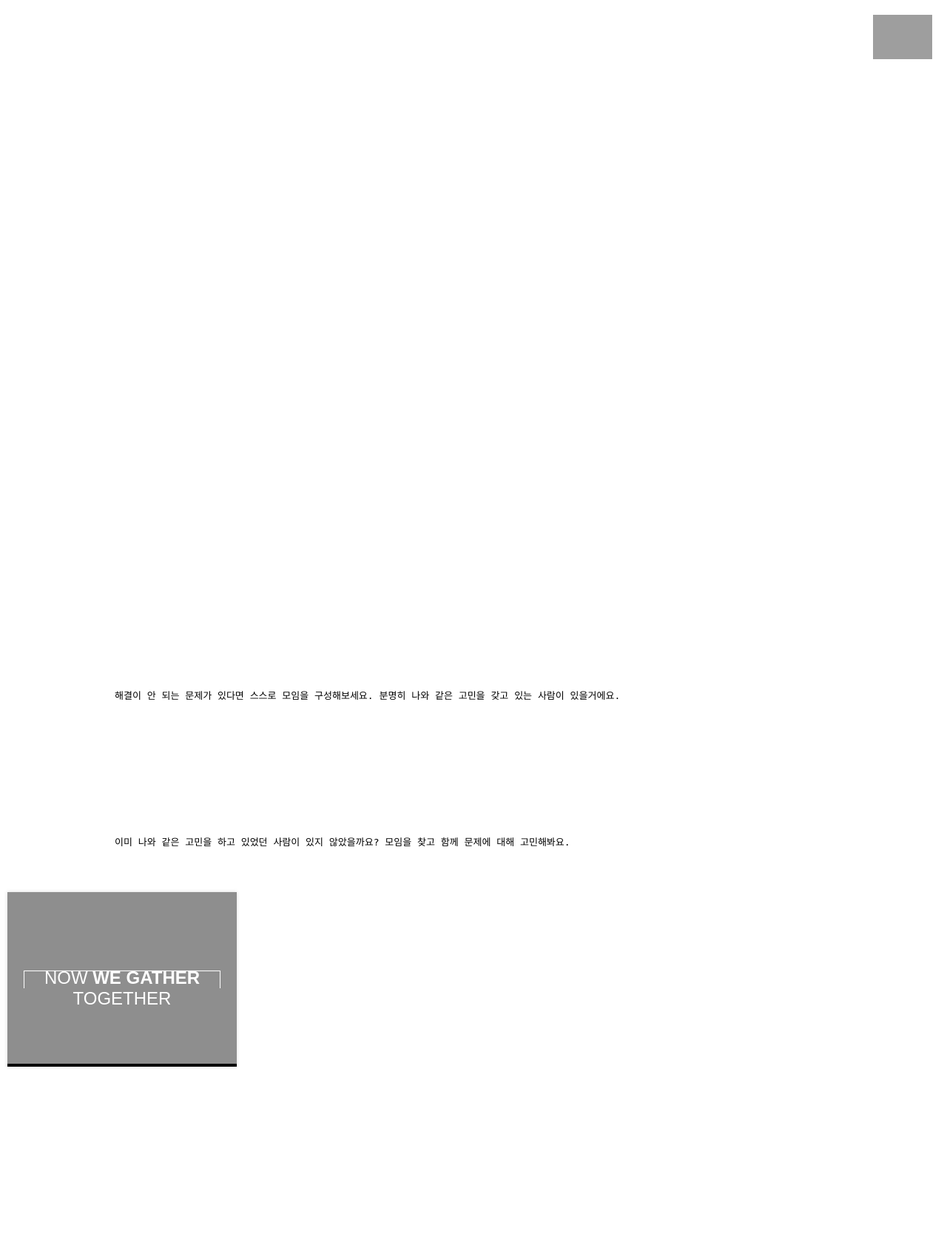
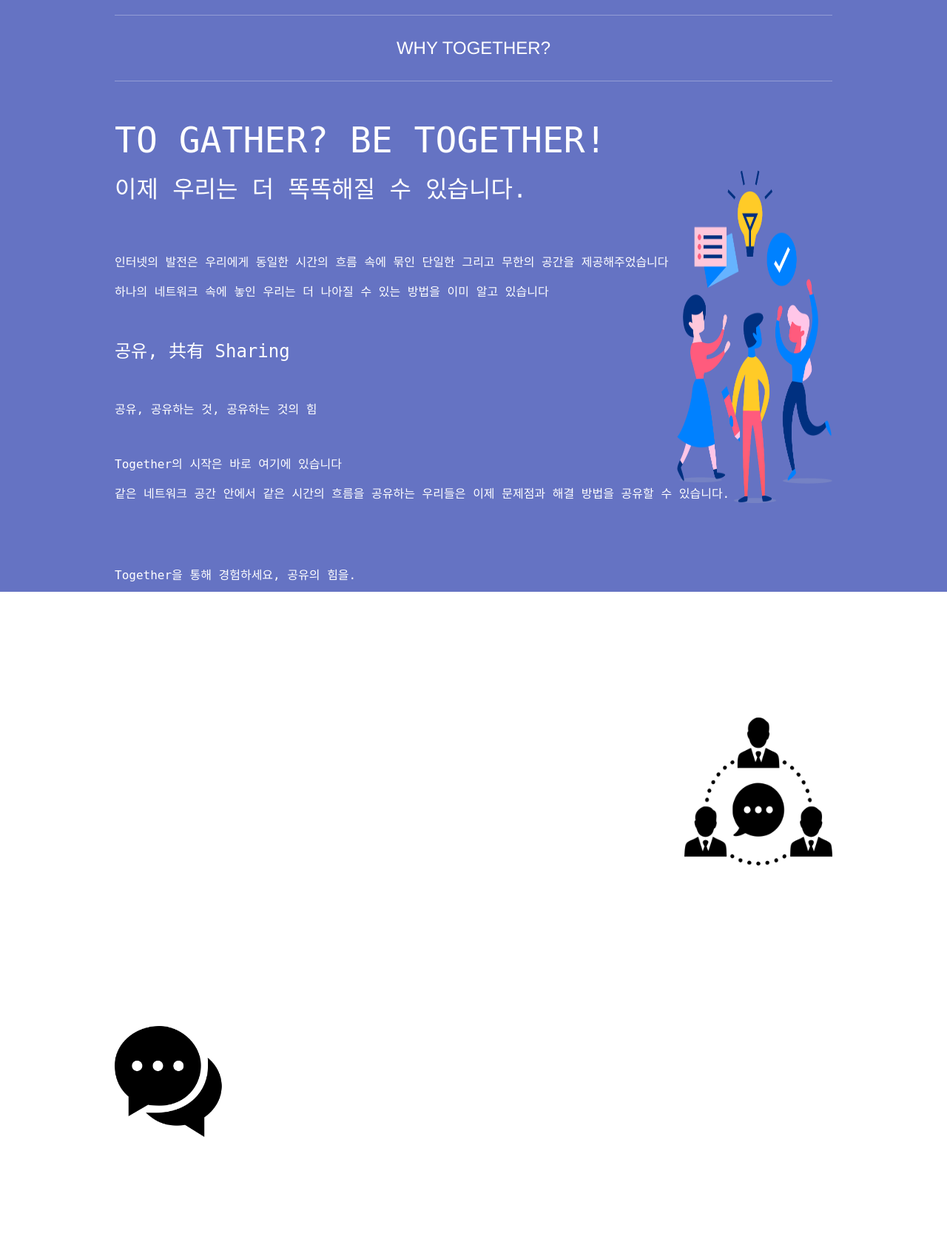
Before and after one commit to jnl1128/sharing-together-website, a Django app: template website/templates/website/main.html in a window 1280 px wide. Shown: the whole page at 74% size. Before the commit the page ends 1443 px from the top, so only its background shows below. Run offline with Django 3.2, Linux system fonts and the light colour scheme; the template is opened without the code that fills it, so the values that code supplies are empty; parts of the project's set-up code (start-up, migrations or seed data) failed here and were passed over; some libraries are stand-ins or nearby versions; grey boxes are pictures that could not be loaded.

Commit message:
전체적인 main page 구성했습니다 base 상속은 안받은 상태인데 main page 를 베이스 상속받아서 그 블락 안에 넣을지 아니면 메인페이지 자체를 따로 둘지 고민입니다 이부분에 대해서는 논의 필요할거같습니다!

```diff
--- a/website/static/css/main.css
+++ b/website/static/css/main.css
@@ -1,4 +1,3 @@
-
 
 body {
   font-family: Helvetica,Tahoma;
@@ -11,13 +10,6 @@ body {
 *:after {
   box-sizing: border-box; }
 
-a {
-  text-decoration: none;
-  color: #FF4081; }
-
-/**
- * Backgrounds
- */
 .backgrounds {
   width: 100%;
   height: 100%;
@@ -44,45 +36,7 @@ a {
   background: #3F51B5;
   opacity: 0.8; }
 
-/**
- * Hero
- */
-.header {
-  width: 100%;
-  height: 100vh;
-  position: relative;
-  overflow: hidden;
-  color: #FFF;
-  text-align: center; }
 
-.header-center {
-  width: 100%;
-  position: absolute;
-  top: 40%;
-  left: 0;
-  -webkit-transform: translate(0, -50%);
-      -ms-transform: translate(0, -50%);
-          transform: translate(0, -50%); }
-
-.hero__logo {
-  font-size: 60px;
-  color: rgba(0, 0, 0, 0.5); }
-
-.header__text {
-  font-weight: normal;
-  opacity: 0.8; }
-
-.header__scroll {
-  position: absolute;
-  bottom: 60px;
-  width: 200px;
-  margin: auto;
-  display: block;
-  cursor: pointer;
-  padding-bottom: 40px;
-  left: 0;
-  right: 0;
-  text-transform: uppercase; }
 
 
 @-webkit-keyframes pulse {
@@ -107,20 +61,7 @@ a {
     -webkit-transform: translate(0, 0);
             transform: translate(0, 0); } }
 
-.octocat {
-  position: absolute;
-  top: 20px;
-  right: 20px;
-  width: 80px; }
-  .octocat img {
-    display: block;
-    width: 100%; }
 
-]
-
-/**
- * Sections
- */
 .section {
   width: 100%;
   float: left;
@@ -135,123 +76,41 @@ a {
   border-top: 1px solid rgba(255, 255, 255, 0.3);
   border-bottom: 1px solid rgba(255, 255, 255, 0.3);
   width: 100%;
-  clear: both; }
+  clear: both;
+}
 
 .container {
   width: 970px;
   margin: 0 auto;
   max-width: 90%;
   -webkit-transform: translateZ(1000px);
-          transform: translateZ(1000px); }
+          transform: translateZ(1000px);
+        color: #FFF}
 
-@import url(https://fonts.googleapis.com/css?family=Raleway:400,500,800);
+.code {
+  width: 40%;
+  clear: both;
+  height: 200px;
+  border-radius: 2px;
+  margin: 12vh 0;
+  padding: 10px;
 
-figure.TO_GATHER {
-  font-family: 'Raleway', Arial, sans-serif;
-  position: relative;
-  overflow: hidden;
-  margin: 10px;
-  min-width: 220px;
-  max-width: 310px;
-  max-height: 310px;
-  width: 100%;
-  background: #000000;
-  color: #ffffff;
-  text-align: center;
-  box-shadow: 0 0 5px rgba(0, 0, 0, 0.15);
-  font-size: 16px;
 }
-figure.TO_GATHER * {
-  -webkit-box-sizing: border-box;
-  box-sizing: border-box;
-  -webkit-transition: all 0.45s ease-in-out;
-  transition: all 0.45s ease-in-out;
+
+  .code pre, .code code {
+    height: 100%;
+    margin: 0;
+    color:#FFF:
 }
-figure.TO_GATHER img {
-  max-width: 100%;
-  position: relative;
-  opacity: 0.9;
-}
-figure.TO_GATHER figcaption {
-  position: absolute;
-  top: 45%;
-  left: 7%;
-  right: 7%;
-  bottom: 45%;
-  border: 1px solid white;
-  border-width: 1px 1px 0;
-}
-figure.TO_GATHER .heading {
-  overflow: hidden;
-  -webkit-transform: translateY(50%);
-  transform: translateY(50%);
-  position: absolute;
-  bottom: 0;
-  width: 100%;
-}
-figure.TO_GATHER h2 {
-  display: table;
-  margin: 0 auto;
-  padding: 0 10px;
-  position: relative;
-  text-align: center;
-  width: auto;
-  text-transform: uppercase;
-  font-weight: 400;
-}
-figure.TO_GATHER h2 span {
-  font-weight: 800;
-}
-figure.TO_GATHER h2:before,
-figure.TO_GATHER h2:after {
-  position: absolute;
-  display: block;
-  width: 1000%;
-  height: 1px;
-  content: '';
-  background: white;
-  top: 50%;
-}
-figure.TO_GATHER h2:before {
-  left: -1000%;
-}
-figure.TO_GATHER h2:after {
-  right: -1000%;
-}
-figure.TO_GATHER p {
-  top: 50%;
-  -webkit-transform: translateY(-50%);
-  transform: translateY(-50%);
-  position: absolute;
-  width: 100%;
-  padding: 0 20px;
-  margin: 0;
-  opacity: 0;
-  line-height: 1.6em;
-  font-size: 0.9em;
-}
-figure.TO_GATHER a {
-  left: 0;
-  right: 0;
-  top: 0;
-  bottom: 0;
-  position: absolute;
-  z-index: 1;
-}
-figure.TO_GATHER:hover img,
-figure.TO_GATHER.hover img {
-  opacity: 0.25;
-  -webkit-transform: scale(1.1);
-  transform: scale(1.1);
-}
-figure.TO_GATHER:hover figcaption,
-figure.TO_GATHER.hover figcaption {
-  top: 7%;
-  bottom: 7%;
-}
-figure.TO_GATHER:hover p,
-figure.TO_GATHER.hover p {
-  opacity: 1;
-  -webkit-transition-delay: 0.35s;
-  transition-delay: 0.35s;
-}
+  .code code {
+    padding: 20px 0 0 20px; }
+  .code--small code {
+    padding-top: 75px; }
+  .code--left {
+    float: left; }
+  .code--right {
+    float: right; }
+  .code--wider {
+    width: 60%; }
+    .code--wider code {
+      padding-top: 60px; }
--- a/website/templates/website/main.html
+++ b/website/templates/website/main.html
@@ -1,73 +1,111 @@
-
+{% load static %}
 <!DOCTYPE html>
 <html>
 	<head>
 		<meta charset="utf-8">
 		<title>TOGETHER</title>
-		<meta name="description" content="AOS - Animate On Scroll library using CSS3">
-		<meta name="keywords" content="AOS, animate on scroll, css3 scroll animations, simple scroll animations">
-		<meta name="viewport" content="width=device-width">
+
 		<link rel="stylesheet" href="https://unpkg.com/aos@2.3.1/dist/aos.css" />
-		<!-- <link rel="stylesheet" href="http://localhost:3002/dist/aos.css" /> -->
-    <link rel="stylesheet" type = text/css href= "css/main.css" />
+		<link rel="stylesheet" href="{% static 'css/main.css' %}" />
+		<link rel="stylesheet" href="{% static 'css/button.css' %}"/>
+		<style>
+		@import url(//fonts.googleapis.com/earlyaccess/nanumgothic.css);
+		</style>
+	</head>
 
-	</head>
 	<body>
 
+		<div class="backgrounds overlay">
+			<div class="background" data-aos="fade-in" data-aos-duration="1500" data-aos-anchor=".section--hero"></div>
+		</div>
 
-
-		<header class="header">
-			<div class="header-center">
-				<h1 class="header_logo" data-aos="fade-up" data-aos-easing="ease" data-aos-delay="400">Why TOGETHER? <span></span></h1>
-			</div>
-			<span class="header_text" data-aos="fade-up" data-aos-easing="ease" data-aos-delay="800">
-				왜 TOGETHER 일까요?<br>
-			</span>
-      <p class="header_scroll"data-aos="fade-down" data-aos-easing="ease" data-aos-delay="1200">       이제 우리는 더 똑똑해질 수 있습니다. </p>
-      <p class="header_scroll" data-aos="fade-down" data-aos-easing="ease" data-aos-delay="1600">      하나의 네트워크 공간 안에서 동일한 시간의 흐름속에 놓인 우리들은 문제점을 공유하고 해결 방법을 논의합니다.</p>
-
-
-			<a href="http://github.com/michalsnik/aos" target="_blank" class="octocat" data-aos="zoom-out" data-aos-delay="1500">
-				<img src="img/github_octocat.png" alt="">
-			</a>
-		</header>
 
 		<section class="section section--code">
 			<div class="container">
-				<h2 class="section-title" data-aos="fade-right" data-aos-delay="2500">TO GATHER</h2>
-				<div class="secton-contents" data-aos="fade-left" data-aos-delay="2500">
-					<pre><code>해결이 안 되는 문제가 있다면 스스로 모임을 구성해보세요. 분명히 나와 같은 고민을 갖고 있는 사람이 있을거에요.</code></pre>
+				<h2 class="section-title" data-aos= "fade-in" data-aosduration= "400">WHY TOGETHER?</h2>
+				<br>
+				<div class="section-header" data-aos="fade-up">
+					<pre><code class="html" style= "color:white ; font-size: 6vmin;">TO GATHER? BE TOGETHER!</code></pre>
+				</div>
+				<img src="/static/img/together.png" width="210" height="450" align="right">
+				<pre><code data-aos="fade-down" data-aos-easing="ease" data-aos-delay="800" style= "color:white ; font-size: 4vmin;">이제 우리는 더 똑똑해질 수 있습니다. </pre></code>
+				<br>
+				<br>
+				<div class="section-contents" data-aos="fade-in" data-aos-easing="ease" data-aos-delay="1500" style= "color:white; font-size: 2vmin;">
+				<pre><code>인터넷의 발전은 우리에게 동일한 시간의 흐름 속에 묶인 단일한 그리고 무한의 공간을 제공해주었습니다</code></pre>
+				<pre><code>하나의 네트워크 속에 놓인 우리는 더 나아질 수 있는 방법을 이미 알고 있습니다 </code></pre>
+				<br>
+				<pre><code style= "font-size: 3vmin;">공유, 共有 Sharing</code></pre>
+				<br>
+				<pre><code>공유, 공유하는 것, 공유하는 것의 힘</code></pre>
+				<br>
+				<pre><code>Together의 시작은 바로 여기에 있습니다</code></pre>
+				<pre><code>같은 네트워크 공간 안에서 같은 시간의 흐름을 공유하는 우리들은 이제 문제점과 해결 방법을 공유할 수 있습니다. </code></pre>
+				<br>
+				<br>
+				<br>
+				<pre><code>Together을 통해 경험하세요, 공유의 힘을.</pre></code>
 				<br>
 				<br>
 			</div>
-        <h2 class="section-title" data-aos="fade-right" data-aos-delay="3000">BE TOGETHER</h2>
-        <div class="secton-contents" data-aos="fade-left" data-aos-delay="3000">
+			</div>
+		</section>
+
+				<section class="section section--code">
+					<div class="container">
+						<h2 class="section-title" data-aos="fade-right" data-aos-delay="400">BETTER TOGETHER</h2>
+						<img src="/static/img/community.png" width="200" height="200" align="right" data-aos="fade-in" data-aos-dely="400">
+						<div class="secton-header" data-aos="fade-left" data-aos-delay="800" style="color:white;">
+							<br>
+							<pre style="font-size:3vmin;"><code>TO GATHER</code></pre>
+							<pre><code>해결이 안 되는 문제가 있다면 스스로 모임을 구성해보세요. 분명히 나와 같은 고민을 갖고 있는 사람이 있을거에요.</code></pre>
+							<br>
+							<pre style="font-size:3vmin;"><code>BE TOGETHER</code></pre>
 							<pre><code>이미 나와 같은 고민을 하고 있었던 사람이 있지 않았을까요? 모임을 찾고 함께 문제에 대해 고민해봐요.</code></pre>
+
+						</div>
 						<br>
 						<br>
 
 				</div>
-			</div>
-
-      <figure class="TO_GATHER">
-  <img src="https://i.pinimg.com/564x/86/fa/f3/86faf30e69effb7a4598c016ff405aa5.jpg" alt="sample" />
-  <figcaption>
-    <p>공유의 힘, 공유하는 것의 힘, 그것이 더욱 우리를 위대하게 만드리라</p>
-    <div class="heading">
-      <h2>NOW<span> WE GATHER </span>TOGETHER</h2>
-    </div>
-  </figcaption>
-  <a href="#"></a>
-</figure>
 
 
 					</section>
 
+					<section class="section section--code">
+						<div class="container">
+		        <h2 class="section-title" data-aos="fade-right" data-aos-delay="400">START TOGETHER</h2>
+						<img src="/static/img/communication.png" width="150" height="150" align="left" data-aos="fade-in" data-aos-dely="800">
+		        <div class="secton-header" data-aos="fade-left" data-aos-delay="1200" style="color:white; text-align:right;">
+							<br>
+							<pre><code>이제 우리는 멋진 채팅 플랫폼을 타고 여행을 할 준비가 되었습니다.</code></pre>
+							<pre><code>TOGETHER와 함께 광활한 네트워크 공간을 누리고 공유의 힘을 체험해보세요</code></pre>
+							<pre><code>당신은 분명히 더욱 빛나는 사람이 되어있을 겁니다!</code></pre>
+							<pre style="font-size:3vmin;"><code> START TOGETHER! STAY TOGETHER!</code></pre>
+						</div>
+						<br>
+						<br>
+
+					</div>
+				</section>
 
 
+				<section class="container_btn">
+				    <div class="buttons">
+
+				        <a href="#none" class="btn-1">TO GATHER</a>
+
+				        <a href="#none" class="btn-1">BE TOGETHER</a>
+
+
+				    </div>
+
+				</section>
+
 		<script src="https://code.jquery.com/jquery-1.11.3.min.js"></script>
-		<script src="//cdnjs.cloudflare.com/ajax/libs/highlight.js/8.6/highlight.min.js"></script>
 		<script src="https://unpkg.com/aos@2.3.1/dist/aos.js"></script>
+		<script src="https://cdnjs.cloudflare.com/ajax/libs/jquery/2.1.3/jquery.min.js"></script>
+
 
 		<script>
 			AOS.init({
@@ -76,6 +114,17 @@
 			});
 		</script>
 
+		<script>
+			hljs.initHighlightingOnLoad();
+
+			$('.hero__scroll').on('click', function(e) {
+				$('html, body').animate({
+					scrollTop: $(window).height()
+				}, 1200);
+			});
+		</script>
+
+
 
 	</body>
 </html>
```
Also changed, not shown: website/static/css/button.css (added, +62 -0 lines), website/static/img/communication.png (added), website/static/img/community.png (added), website/static/img/together.png (added). Lines whose indentation alone changed are shown as unchanged.
